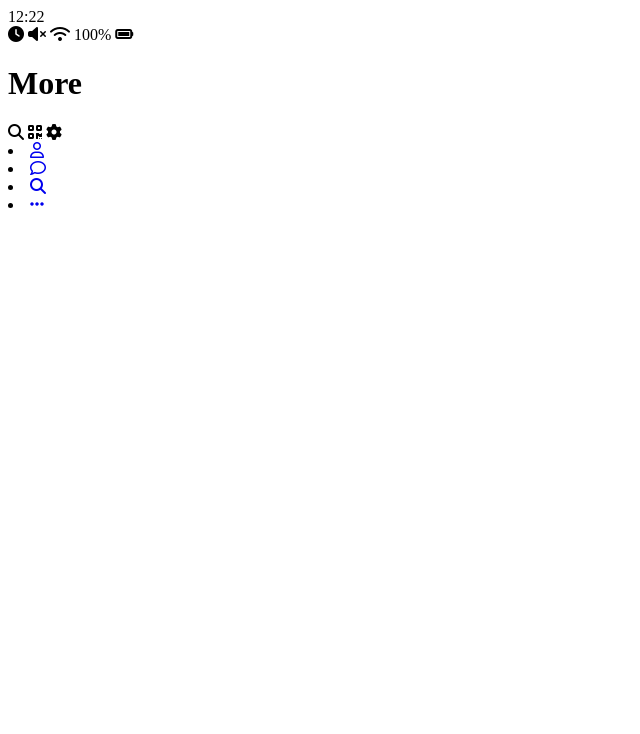
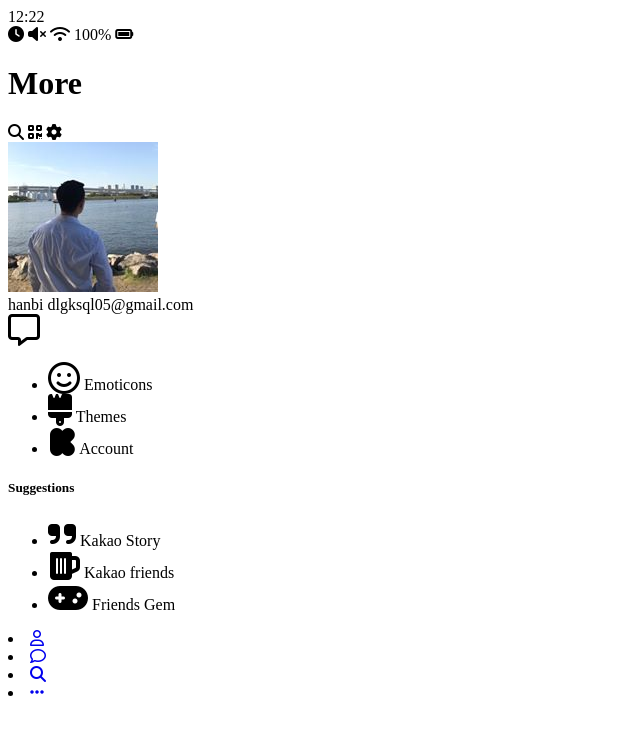
Before and after one commit to leehanbi/kakao-clone, a plain HTML site: page html/more.html in a window 1280 px wide. Shown: the whole page, without its empty margins (0-640 px from the left). Drawn offline with Linux system fonts and the light colour scheme.

Commit message:
add find,friends,more code
add find,friends,more code

```diff
--- a/html/more.html
+++ b/html/more.html
@@ -36,6 +36,72 @@
         </span>
       </div>
     </header>
+    <main class="more">
+      <header class="more__header">
+        <div class="friends__friend friend friend--lg">
+          <div class="friend__column">
+            <img src="../images/avatar.jpg" class="g-avatar friend__avatar" />
+            <div class="friend__content">
+              <span class="friend__name">
+                hanbi
+              </span>
+              <span class="friend__status">
+                dlgksql05@gmail.com
+              </span>
+            </div>
+          </div>
+          <div class="friend__column">
+            <i class="far fa-comment-alt fa-2x"></i>
+          </div>
+        </div>
+        <ul class="more__btn-list">
+          <li class="more__btn">
+            <span class="more__btn-icon">
+              <i class="far fa-smile fa-2x"></i>
+            </span>
+            <span class="more__btn-title">Emoticons</span>
+          </li>
+          <li class="more__btn">
+            <span class="more__btn-icon">
+              <i class="fas fa-brush fa-2x"></i>
+            </span>
+            <span class="more__btn-title">Themes</span>
+          </li>
+          <li class="more__btn">
+            <span class="more__btn-icon">
+              <i class="fab fa-kickstarter-k fa-2x"></i>
+            </span>
+            <span class="more__btn-title">Account</span>
+          </li>
+        </ul>
+      </header>
+      <section class="more__suggestions">
+        <h5 class="more__title">Suggestions</h5>
+        <ul class="more__suggestions-list">
+          <li class="more__suggestions suggestion">
+            <span class="suggestion__icon">
+              <i class="fas fa-quote-right fa-2x"></i>
+            </span>
+
+            <span class="suggestion__title">Kakao Story</span>
+          </li>
+          <li class="more__suggestions suggestion">
+            <span class="suggestion__icon">
+              <i class="fas fa-beer fa-2x"></i>
+            </span>
+
+            <span class="suggestion__title">Kakao friends</span>
+          </li>
+          <li class="more__suggestions suggestion">
+            <span class="suggestion__icon">
+              <i class="fas fa-gamepad fa-2x"></i>
+            </span>
+
+            <span class="suggestion__title">Friends Gem</span>
+          </li>
+        </ul>
+      </section>
+    </main>
     <nav class="nav">
       <ui class="nav__list">
         <li class="nav__list-item">
```
Also changed, not shown: html/find.html (+58 -0 lines), html/friends.html (+1 -1 lines).
